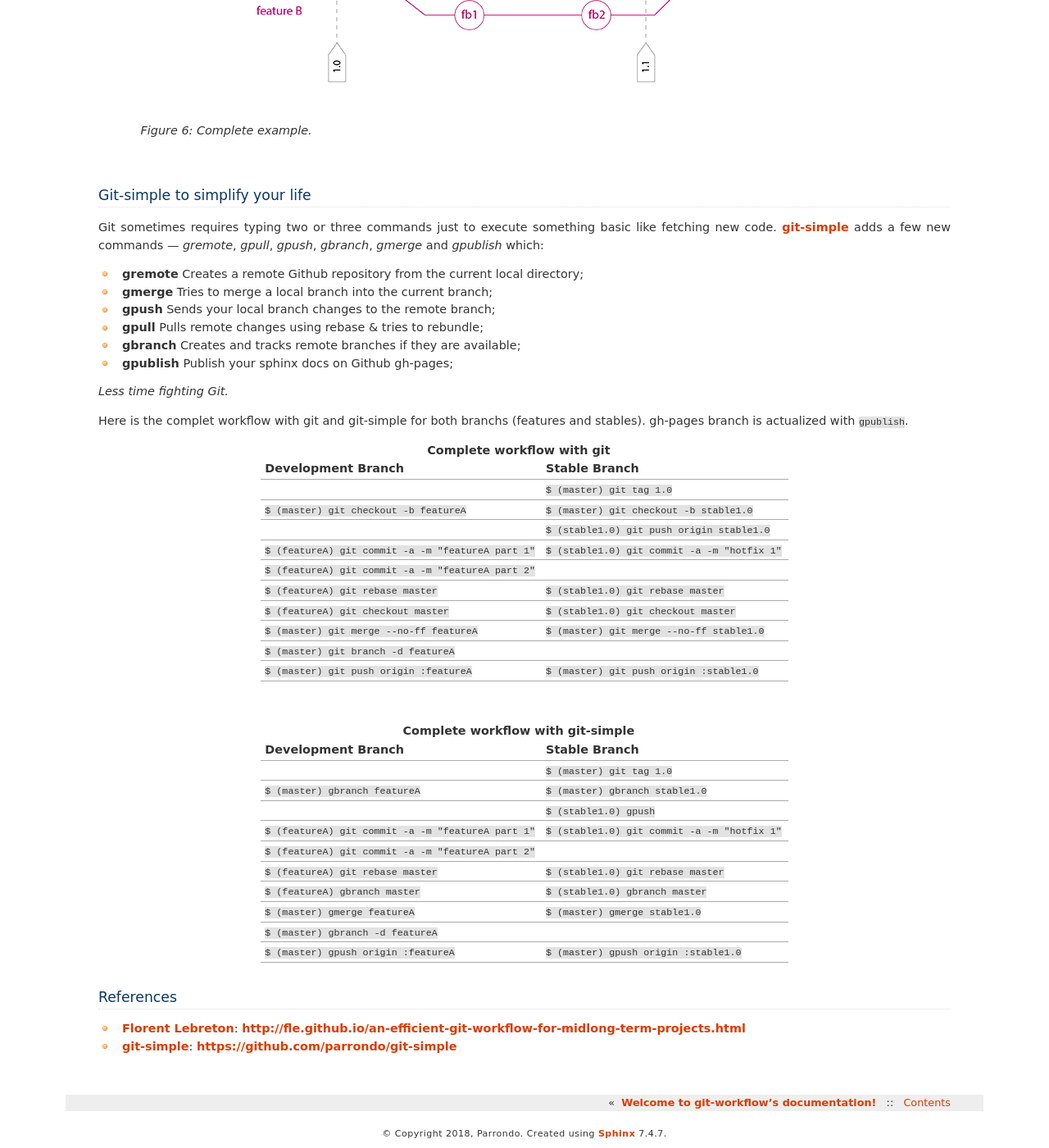
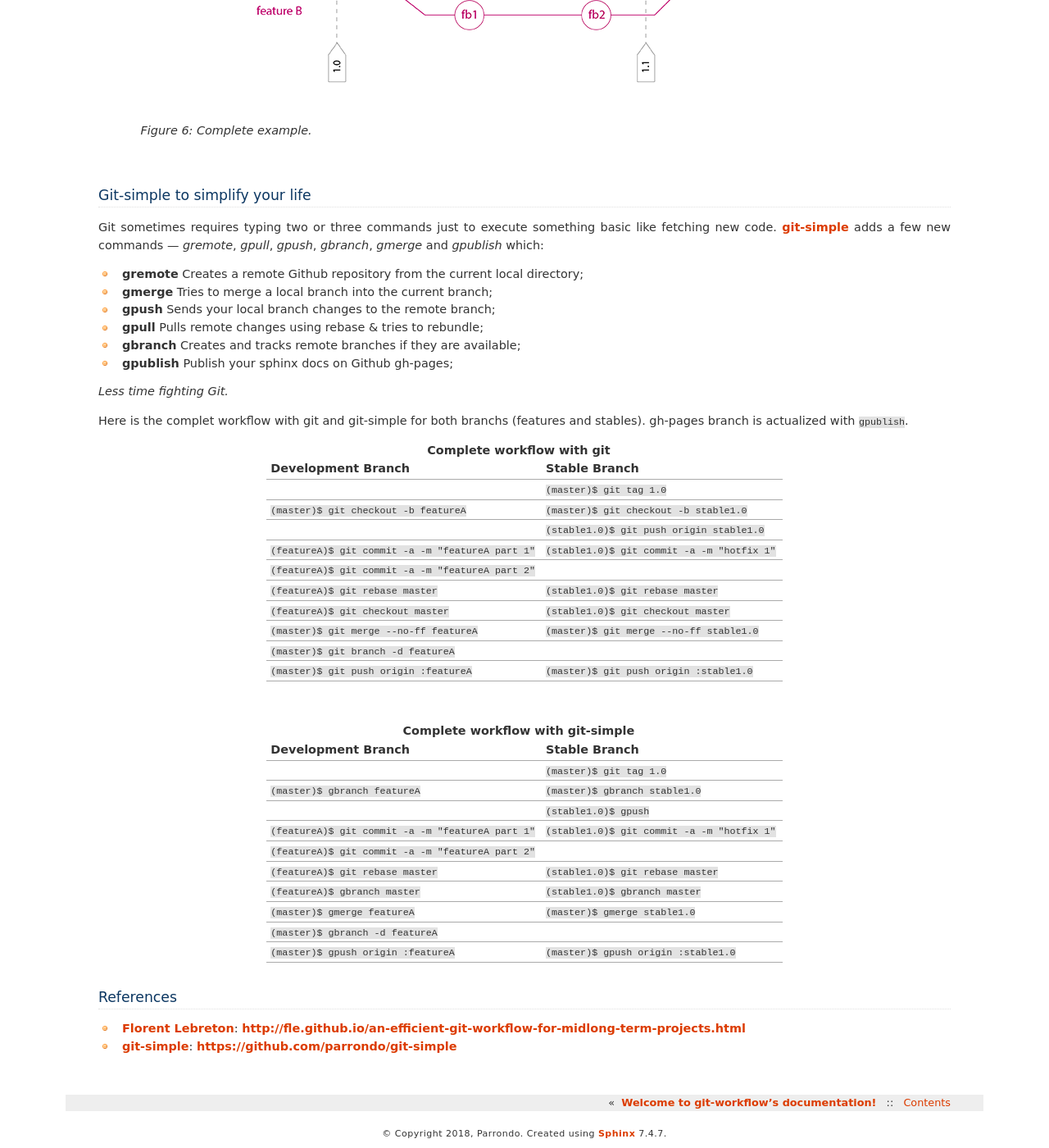
Before and after one commit to parrondo/git-workflow, a Sphinx documentation site: the page built from docs/workflow.rst, in a window 1280 px wide and 1400 px high, scrolled down 3028 px. Shown: the whole window at 82% size. Built offline with Sphinx 7.4.7, drawn with Linux system fonts in a browser that asks for light colours; some of the changed text lies outside the part shown.

```diff
--- a/docs/workflow.rst
+++ b/docs/workflow.rst
@@ -41,11 +41,11 @@ Development branches
 
 When you start a new feature or a bugfix, you create a new branch from master HEAD
 
-``$ (master) git checkout -b featureA``
-``$ (featureA) ...“You work and modify all you need”...``
-``$ (featureA) git add -A``
-``$ (featureA) git commit -a -m "featureA part 1"``
-``$ (featureA) git commit -a -m "featureA part 2"``
+``(master)$ git checkout -b featureA``
+``(featureA)$ ...“You work and modify all you need”...``
+``(featureA)$ git add -A``
+``(featureA)$ git commit -a -m "featureA part 1"``
+``(featureA)$ git commit -a -m "featureA part 2"``
 
   .. figure:: images/general/image2.png
      :align: center
@@ -56,7 +56,7 @@ When you start a new feature or a bugfix, you create a new branch from master HE
 
 Follow branch master evolution and regularly ensure your code still works, by rebasing branch featureA on branch master.
 
-``$ (featureA) git rebase master``
+``(featureA)$ git rebase master``
 When developments are done (commits fa1 / fa2 in schema below), you do a last rebase.
 If tests pass on development branch after rebase, they should pass on master after merge, so **you ensure that branch "master" is always working well**
 
@@ -70,8 +70,8 @@ If tests pass on development branch after rebase, they should pass on master aft
 
 The maintainer can now merge this branch in master without big conflicts. Use no-ff option to force a merge commit, so **history can stay clearly readable** (to see where the branch has started and where it has been merged).
 
-``$ (featureA) git checkout -b master``
-``$ (master) git merge --no-ff featureA``
+``(featureA)$ git checkout -b master``
+``(master)$ git merge --no-ff featureA``
 
   .. figure:: images/general/image4.png
      :align: center
@@ -82,17 +82,17 @@ The maintainer can now merge this branch in master without big conflicts. Use no
 
 Now that the branch has been merged, remove the development branch.
 
-``$ (master) git branch -d featureA``
-``$ (master) git push origin :featureA``
+``(master)$ git branch -d featureA``
+``(master)$ git push origin :featureA``
 
 Stable branches
 ===============
 
 When you prepare a release, tag the branch master, then start a stable branch.
 
-``$ (master) git tag 1.0``
-``$ (master) git checkout -b stable1.0``
-``$ (stable1.0) git push origin stable1.0``
+``(master)$ git tag 1.0``
+``(master)$ git checkout -b stable1.0``
+``(stable1.0)$ git push origin stable1.0``
 
 This branch may be deployed on different servers.
 
@@ -107,10 +107,10 @@ While development goes on, you possibly have to do some hotfixes (for example: c
 
 Regularly, the maintainer merges stable branch in master to bring back these commits. This action is particularly important before the next release.
 
-``$ (stable1.0) git commit -a -m "hotfix 1"``
-``$ (stable1.0) git rebase maste``
-``$ (stable1.0) git checkout -b master``
-``$ (master) git merge --no-ff stable1.0``
+``(stable1.0)$ git commit -a -m "hotfix 1"``
+``(stable1.0)$ git rebase maste``
+``(stable1.0)$ git checkout -b master``
+``(master)$ git merge --no-ff stable1.0``
 
 A complete history example
 ==========================
@@ -141,31 +141,31 @@ Here is the complet workflow with git and git-simple for both branchs (features
 .. csv-table:: **Complete workflow with git**
     :header: Development Branch, Stable Branch
 
-    " ", ``$ (master) git tag 1.0``
-    ``$ (master) git checkout -b featureA``, ``$ (master) git checkout -b stable1.0``
-    " ",``$ (stable1.0) git push origin stable1.0``
-    ``$ (featureA) git commit -a -m "featureA part 1"``, ``$ (stable1.0) git commit -a -m "hotfix 1"``
-    ``$ (featureA) git commit -a -m "featureA part 2"``, " "
-    ``$ (featureA) git rebase master``, ``$ (stable1.0) git rebase master``
-    ``$ (featureA) git checkout master``, ``$ (stable1.0) git checkout master``
-    ``$ (master) git merge --no-ff featureA``, ``$ (master) git merge --no-ff stable1.0``
-    ``$ (master) git branch -d featureA``, " "
-    ``$ (master) git push origin :featureA``, ``$ (master) git push origin :stable1.0``
+    " ", ``(master)$ git tag 1.0``
+    ``(master)$ git checkout -b featureA``, ``(master)$ git checkout -b stable1.0``
+    " ",``(stable1.0)$ git push origin stable1.0``
+    ``(featureA)$ git commit -a -m "featureA part 1"``, ``(stable1.0)$ git commit -a -m "hotfix 1"``
+    ``(featureA)$ git commit -a -m "featureA part 2"``, " "
+    ``(featureA)$ git rebase master``, ``(stable1.0)$ git rebase master``
+    ``(featureA)$ git checkout master``, ``(stable1.0)$ git checkout master``
+    ``(master)$ git merge --no-ff featureA``, ``(master)$ git merge --no-ff stable1.0``
+    ``(master)$ git branch -d featureA``, " "
+    ``(master)$ git push origin :featureA``, ``(master)$ git push origin :stable1.0``
 
 |
 .. csv-table:: **Complete workflow with git-simple**
     :header: Development Branch, Stable Branch
 
-    " ", ``$ (master) git tag 1.0``
-    ``$ (master) gbranch featureA``, ``$ (master) gbranch stable1.0``
-    " ",``$ (stable1.0) gpush``
-    ``$ (featureA) git commit -a -m "featureA part 1"``, ``$ (stable1.0) git commit -a -m "hotfix 1"``
-    ``$ (featureA) git commit -a -m "featureA part 2"``, " "
-    ``$ (featureA) git rebase master``, ``$ (stable1.0) git rebase master``
-    ``$ (featureA) gbranch master``, ``$ (stable1.0) gbranch master``
-    ``$ (master) gmerge featureA``, ``$ (master) gmerge stable1.0``
-    ``$ (master) gbranch -d featureA``, " "
-    ``$ (master) gpush origin :featureA``, ``$ (master) gpush origin :stable1.0``
+    " ", ``(master)$ git tag 1.0``
+    ``(master)$ gbranch featureA``, ``(master)$ gbranch stable1.0``
+    " ",``(stable1.0)$ gpush``
+    ``(featureA)$ git commit -a -m "featureA part 1"``, ``(stable1.0)$ git commit -a -m "hotfix 1"``
+    ``(featureA)$ git commit -a -m "featureA part 2"``, " "
+    ``(featureA)$ git rebase master``, ``(stable1.0)$ git rebase master``
+    ``(featureA)$ gbranch master``, ``(stable1.0)$ gbranch master``
+    ``(master)$ gmerge featureA``, ``(master)$ gmerge stable1.0``
+    ``(master)$ gbranch -d featureA``, " "
+    ``(master)$ gpush origin :featureA``, ``(master)$ gpush origin :stable1.0``
 
 
 References
```
